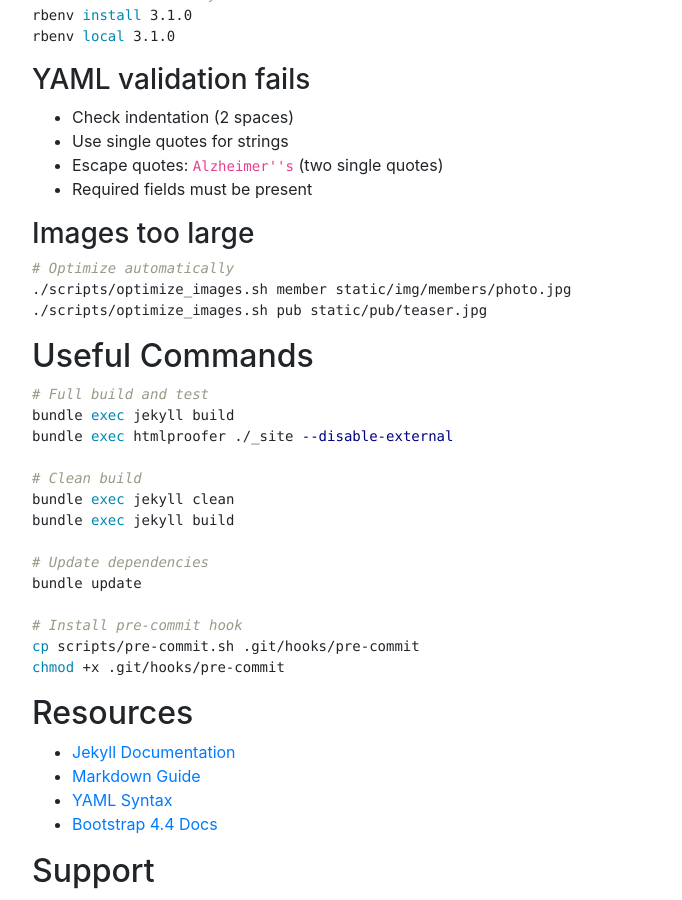
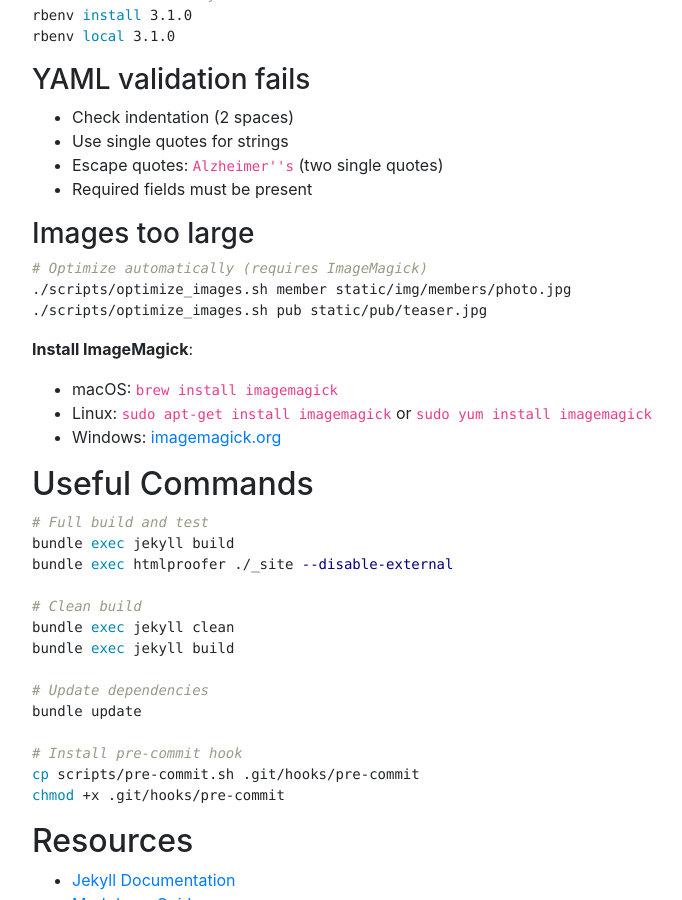
Before and after one commit to Deep-MI/Deep-MI.github.io, a Jekyll site: the page built from QUICKSTART.md, in a window 1280 px wide and 900 px high, scrolled down 1861 px. Shown: the whole window, without its empty margins (53-735 px from the left). Built offline with Jekyll 4.4.1, drawn with Linux system fonts in a browser that asks for light colours; nearby versions of some CDN libraries; our own code applies the rules of GitHub Pages for plain Markdown files; comment, search, counter and statistics services are not loaded.

Commit message:
add description to install imagemagick

````diff
--- a/QUICKSTART.md
+++ b/QUICKSTART.md
@@ -99,10 +99,15 @@ rbenv local 3.1.0
 
 ### Images too large
 ```bash
-# Optimize automatically
+# Optimize automatically (requires ImageMagick)
 ./scripts/optimize_images.sh member static/img/members/photo.jpg
 ./scripts/optimize_images.sh pub static/pub/teaser.jpg
 ```
+
+**Install ImageMagick**:
+- macOS: `brew install imagemagick`
+- Linux: `sudo apt-get install imagemagick` or `sudo yum install imagemagick`
+- Windows: [imagemagick.org](https://imagemagick.org/script/download.php#windows)
 
 ## Useful Commands
 
````
Also changed, not shown: CONTRIBUTING.md (+8 -1 lines), README.md, 1 other file.
